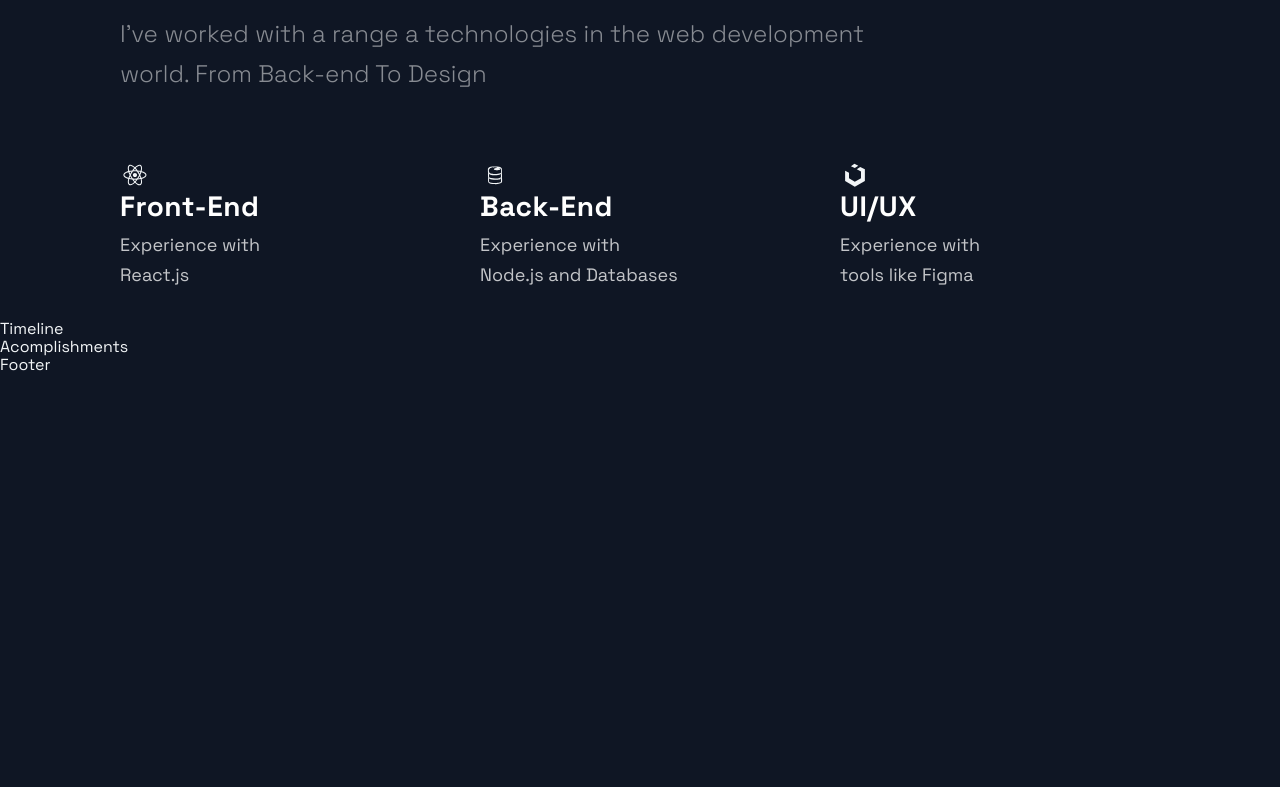
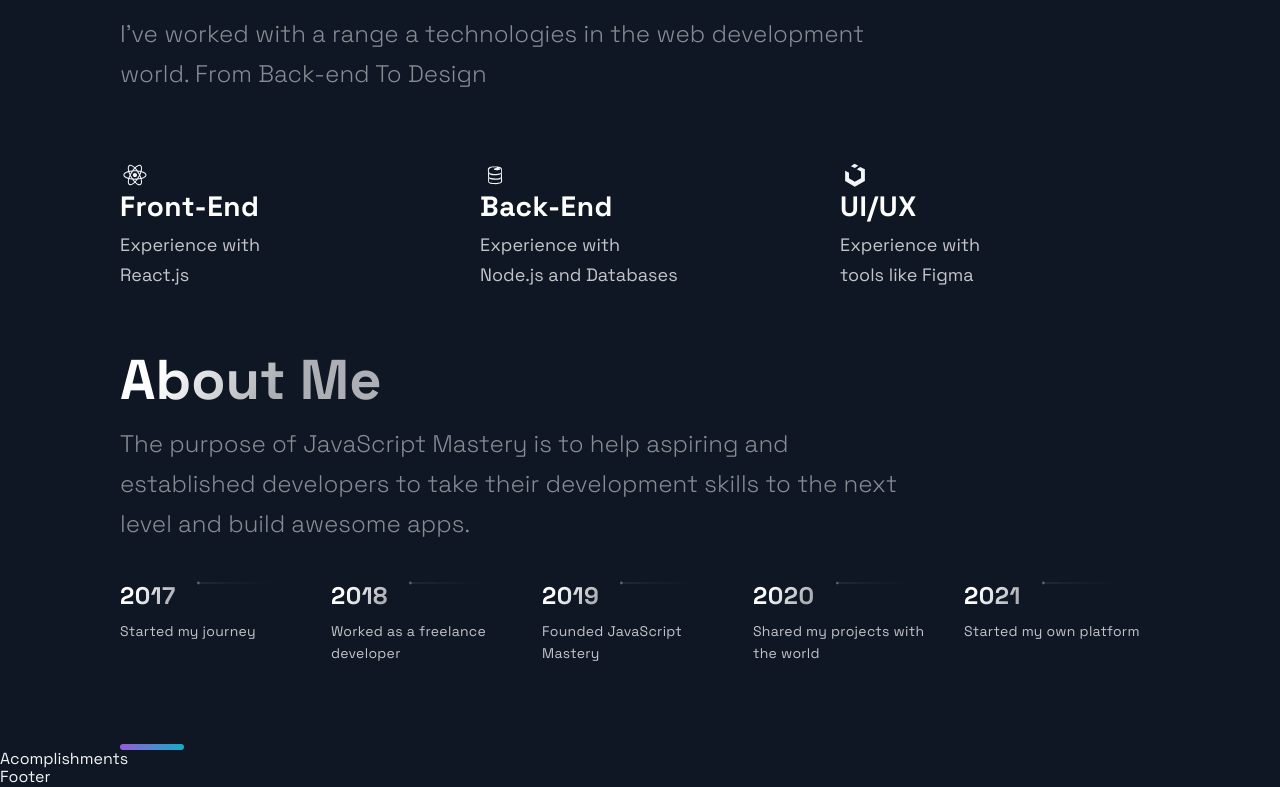
Before and after one commit to Damfler/portfolio-on-js, a Next.js app: page / in a window 1280 px wide. Shown: the part 2445-3232 px from the top of the page. Before the commit the page ends 2820 px from the top, so only its background shows below. Built offline with nearby package versions, Linux system fonts and the light colour scheme.

Commit message:
add: about

```diff
--- a/src/components/TimeLine/TimeLine.js
+++ b/src/components/TimeLine/TimeLine.js
@@ -1,52 +1,123 @@
-import React, { useState, useRef, useEffect } from 'react';
+import React, {useState, useRef, useEffect} from 'react';
 
-import { CarouselButton, CarouselButtonDot, CarouselButtons, CarouselContainer, CarouselItem, CarouselItemImg, CarouselItemText, CarouselItemTitle, CarouselMobileScrollNode } from './TimeLineStyles';
-import { Section, SectionDivider, SectionText, SectionTitle } from '../../styles/GlobalComponents';
-import { TimeLineData } from '../../constants/constants';
+import {
+    CarouselButton,
+    CarouselButtonDot,
+    CarouselButtons,
+    CarouselContainer,
+    CarouselItem,
+    CarouselItemImg,
+    CarouselItemText,
+    CarouselItemTitle,
+    CarouselMobileScrollNode
+} from './TimeLineStyles';
+import {Section, SectionDivider, SectionText, SectionTitle} from '../../styles/GlobalComponents';
+import {TimeLineData} from '../../constants/constants';
 
 const TOTAL_CAROUSEL_COUNT = TimeLineData.length;
 
 const Timeline = () => {
-  // const [activeItem, setActiveItem] = useState(0);
-  // const carouselRef = useRef();
+    const [activeItem, setActiveItem] = useState(0);
+    const carouselRef = useRef();
 
-  // const scroll = (node, left) => {
-  //   return node.scrollTo({ left, behavior: 'smooth' });
-  // }
+    const scroll = (node, left) => {
+        return node.scrollTo({left, behavior: 'smooth'});
+    }
 
-  // const handleClick = (e, i) => {
-  //   e.preventDefault();
+    const handleClick = (e, i) => {
+        e.preventDefault();
+        if (carouselRef.current) {
+            const scrollLeft = Math.floor(carouselRef.current.scrollWidth * 0.7 * (i / TimeLineData.length));
+            scroll(carouselRef.current, scrollLeft);
+        }
+    }
 
-  //   if (carouselRef.current) {
-  //     const scrollLeft = Math.floor(carouselRef.current.scrollWidth * 0.7 * (i / TimeLineData.length));
+    const handleScroll = () => {
+        if (carouselRef.current) {
+            const index = Math.round((carouselRef.current.scrollLeft / (carouselRef.current.scrollWidth * 0.7)) * TimeLineData.length);
+            setActiveItem(index);
+        }
+    }
 
-  //     scroll(carouselRef.current, scrollLeft);
-  //   }
-  // }
+    useEffect(() => {
+        const handleResize = () => {
+            scroll(carouselRef.current, 0);
+        }
+        window.addEventListener('resize', handleResize);
+    }, []);
 
-  // const handleScroll = () => {
-  //   if (carouselRef.current) {
-  //     const index = Math.round((carouselRef.current.scrollLeft / (carouselRef.current.scrollWidth * 0.7)) * TimeLineData.length);
-
-  //     setActiveItem(index);
-  //   }
-  // }
-
-  // // snap back to beginning of scroll when window is resized
-  // // avoids a bug where content is covered up if coming from smaller screen
-  // useEffect(() => {
-  //   const handleResize = () => {
-  //     scroll(carouselRef.current, 0);
-  //   }
-
-  //   window.addEventListener('resize', handleResize);
-  // }, []);
-
-  return (
-    <div>
-      Timeline
-    </div>
-  );
+    return (
+        <Section id='about'>
+            <SectionTitle>About Me</SectionTitle>
+            <SectionText>
+                The purpose of JavaScript Mastery is to help aspiring and established developers to take their
+                development skills to the next level and build awesome apps.
+            </SectionText>
+            <CarouselContainer ref={carouselRef} onScroll={handleScroll}>
+                <>
+                    {TimeLineData.map((item, index) => (
+                        <CarouselMobileScrollNode key={index} final={index === TOTAL_CAROUSEL_COUNT - 1}>
+                            <CarouselItem
+                                index={index}
+                                id={`carousel__item-${index}`}
+                                active={activeItem}
+                                onClick={(e) => handleClick(e, index)}
+                            >
+                                <CarouselItemTitle>
+                                    {item.year}
+                                    <CarouselItemImg
+                                        width="208"
+                                        height="6"
+                                        viewBox="0 0 208 6"
+                                        fill="none"
+                                        xmlns="http://www.w3.org/2000/svg">
+                                        <path
+                                            fill-rule="evenodd"
+                                            clip-rule="evenodd"
+                                            d="M2.5 5.5C3.88071 5.5 5 4.38071 5 3V3.5L208 3.50002V2.50002L5 2.5V3C5 1.61929 3.88071 0.5 2.5 0.5C1.11929 0.5 0 1.61929 0 3C0 4.38071 1.11929 5.5 2.5 5.5Z"
+                                            fill="url(#paint0_linear)"
+                                            fill-opacity="0.33"
+                                        />
+                                        <defs>
+                                            <linearGradient
+                                                id="paint0_linear"
+                                                x1="-4.30412e-10"
+                                                y1="0.5"
+                                                x2="208"
+                                                y2="0.500295"
+                                                gradientUnits="userSpaceOnUse">
+                                                <stop stop-color="white"/>
+                                                <stop
+                                                    offset="0.79478"
+                                                    stop-color="white"
+                                                    stop-opacity="0"
+                                                />
+                                            </linearGradient>
+                                        </defs>
+                                    </CarouselItemImg>
+                                </CarouselItemTitle>
+                                <CarouselItemText>{item.text}</CarouselItemText>
+                            </CarouselItem>
+                        </CarouselMobileScrollNode>
+                    ))}
+                </>
+            </CarouselContainer>
+            <CarouselButtons>
+                {TimeLineData.map((item, index) => (
+                    <CarouselButton
+                        key={index}
+                        index={index}
+                        active={activeItem}
+                        onClick={(e) => handleClick(e, index)}
+                        type='button'
+                    >
+                        <CarouselButtonDot active={activeItem}/>
+                    </CarouselButton>
+                ))}
+            </CarouselButtons>
+            <SectionDivider/>
+        </Section>
+    );
 };
 
 export default Timeline;
```
